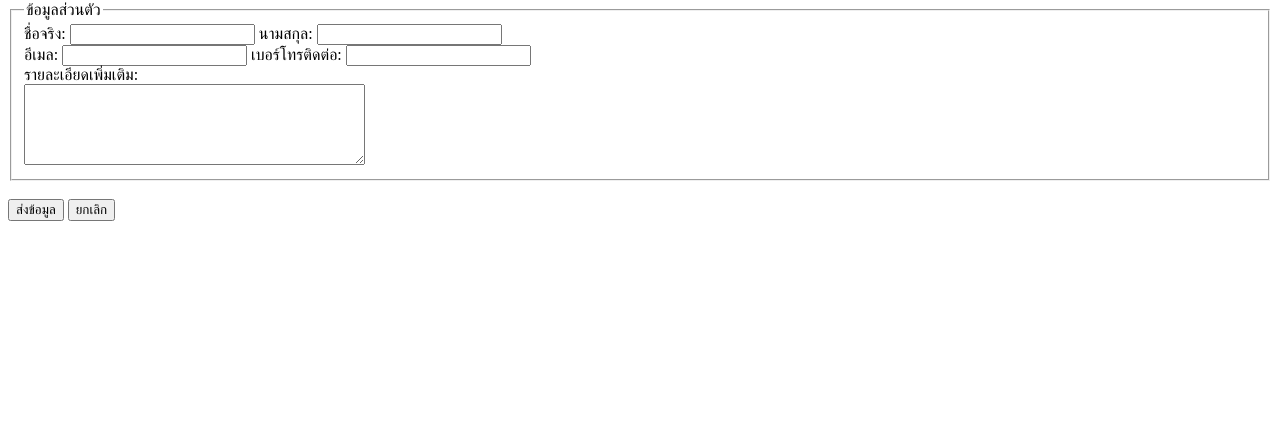
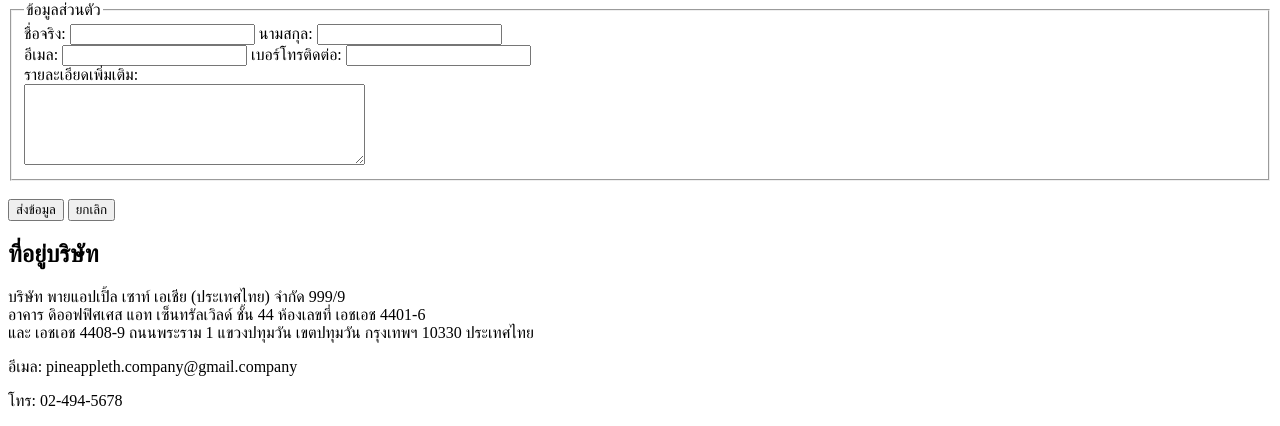
Before and after one commit to 67160189-glitch/my-business-web, a plain HTML site: page contact.html in a window 1280 px wide. Shown: the part 479-905 px from the top of the page. Before the commit the page ends 800 px from the top, so only its background shows below. Drawn offline with Linux system fonts and the light colour scheme.

Commit message:
4.2 commit

```diff
--- a/contact.html
+++ b/contact.html
@@ -42,4 +42,15 @@
         <button type="submit">ส่งข้อมูล</button>
         <button type="reset">ยกเลิก</button>
       </form>
+            <!-- 4.2 ที่อยู่บริษัท -->
+      <section id="contact-info">
+        <h2>ที่อยู่บริษัท</h2>
+        <p>
+          บริษัท พายแอปเปิ้ล เซาท์ เอเชีย (ประเทศไทย) จำกัด 999/9 <br>
+          อาคาร ดิออฟฟิศเศส แอท เซ็นทรัลเวิลด์ ชั้น 44 ห้องเลขที่ เอชเอช 4401-6 <br>
+          และ เอชเอช 4408-9 ถนนพระราม 1 แขวงปทุมวัน เขตปทุมวัน กรุงเทพฯ 10330 ประเทศไทย
+        </p>
+          <p>อีเมล: pineappleth.company@gmail.company</p>
+          <p>โทร: 02-494-5678</p>
+      </section>
     </main>
```
